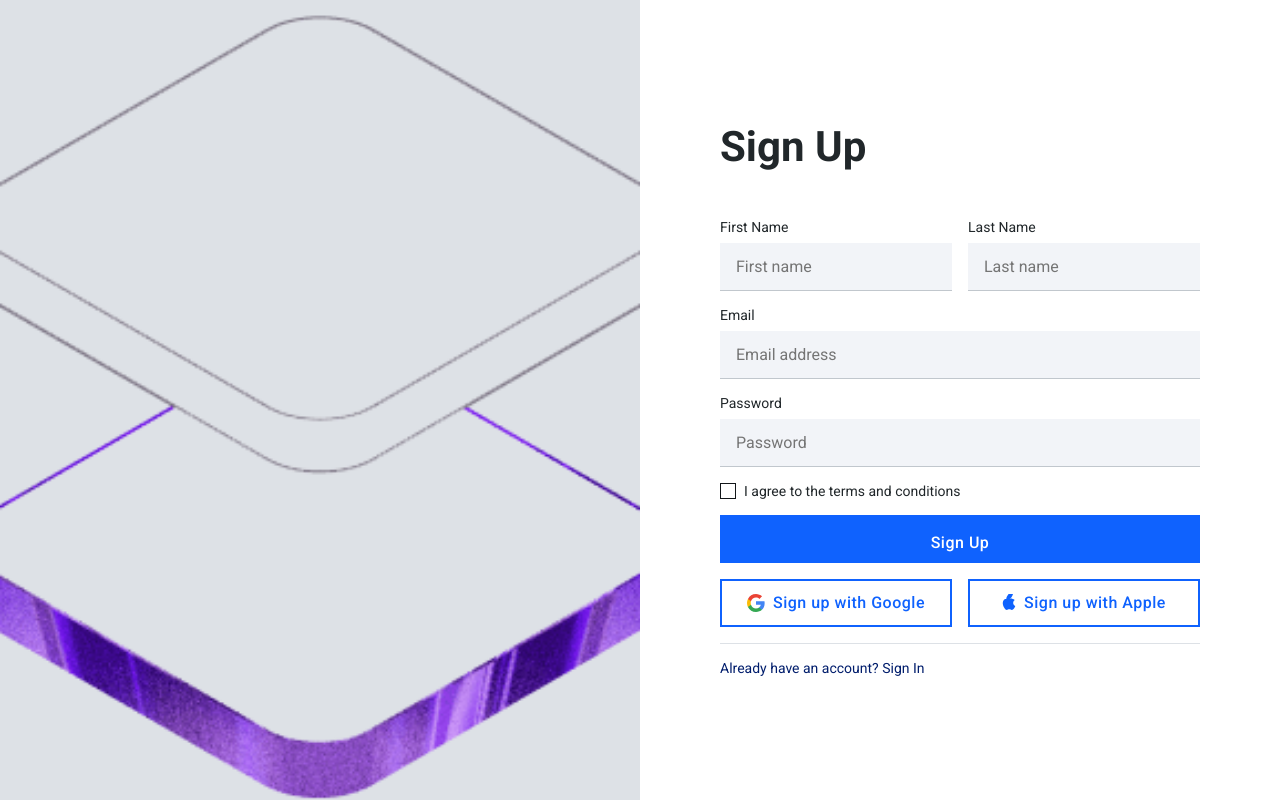
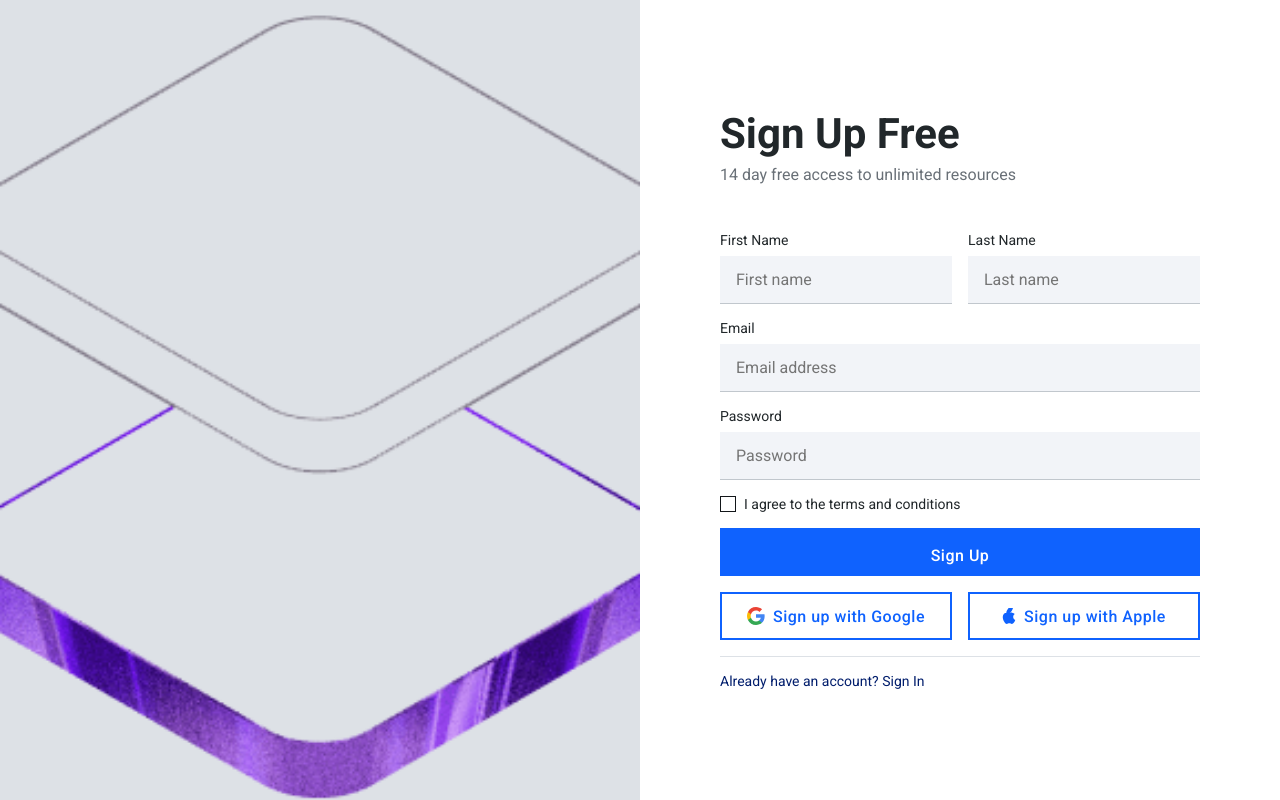
Before and after one commit to mjstelly/vault-auth, a React (Vite) app: page /signup in a window 1280 px wide. Built offline with nearby package versions, Linux system fonts and the light colour scheme.

Commit message:
Update signup page header to match Figma
Heading changed to "Sign Up Free" with subheading
"14 day free access to unlimited resources".

```diff
--- a/src/pages/SignupPage.module.css
+++ b/src/pages/SignupPage.module.css
@@ -33,6 +33,18 @@
   font-weight: var(--text-heading-weight);
   line-height: var(--text-heading-lh);
   color: var(--color-text-primary);
+}
+
+.headlineBlock {
+  display: flex;
+  flex-direction: column;
+  gap: 8px;
+}
+
+.subheading {
+  font-size: var(--text-body-size);
+  font-weight: 400;
+  color: var(--color-text-muted);
 }
 
 .form {
--- a/src/pages/SignupPage.tsx
+++ b/src/pages/SignupPage.tsx
@@ -49,7 +49,10 @@
         <img src={heroImg} alt="" className={styles.heroImg} />
       </div>
       <div className={styles.contentCol}>
-        <h1 className={styles.heading}>Sign Up</h1>
+        <div className={styles.headlineBlock}>
+          <h1 className={styles.heading}>Sign Up Free</h1>
+          <p className={styles.subheading}>14 day free access to unlimited resources</p>
+        </div>
         <form className={styles.form} onSubmit={handleSubmit} noValidate>
           <div className={styles.nameRow}>
             <div className={styles.nameField}>
```
